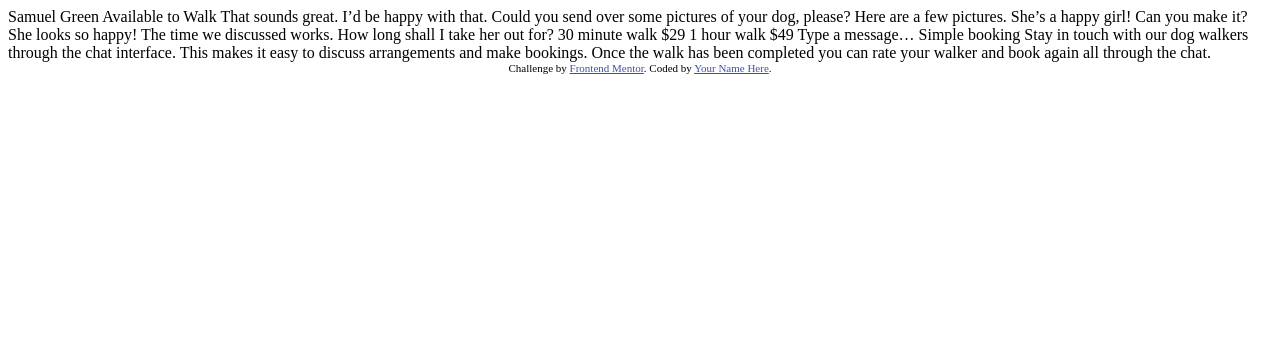
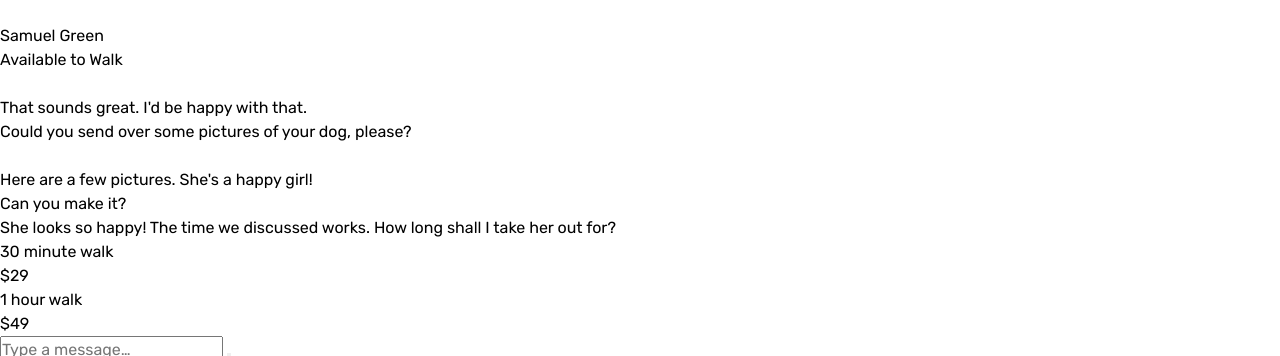
Before and after one commit to EbadShelby/chat-app-illustration-design-to-code_007, a plain HTML site: page index.html in a window 1280 px wide. Shown: the top 356 px of the page. Drawn offline with Linux system fonts and the light colour scheme.

Commit message:
add-web-structure-01

```diff
--- a/index.html
+++ b/index.html
@@ -1,51 +1,94 @@
 <!DOCTYPE html>
 <html lang="en">
-<head>
-  <meta charset="UTF-8">
-  <meta name="viewport" content="width=device-width, initial-scale=1.0"> <!-- displays site properly based on user's device -->
+  <head>
+    <meta charset="UTF-8" />
+    <meta name="viewport" content="width=device-width, initial-scale=1.0" />
 
-  <link rel="icon" type="image/png" sizes="32x32" href="./images/favicon-32x32.png">
+    <link
+      rel="icon"
+      type="image/png"
+      sizes="32x32"
+      href="./images/favicon-32x32.png"
+    />
+    <link rel="stylesheet" href="style.css" />
 
-  <title>Frontend Mentor | [Challenge Name Here]</title>
+    <link rel="preconnect" href="https://fonts.googleapis.com" />
+    <link rel="preconnect" href="https://fonts.gstatic.com" crossorigin />
+    <link
+      href="https://fonts.googleapis.com/css2?family=Rubik:ital,wght@0,300..900;1,300..900&display=swap"
+      rel="stylesheet"
+    />
 
-  <!-- Feel free to remove these styles or customise in your own stylesheet 👍 -->
-  <style>
-    .attribution { font-size: 11px; text-align: center; }
-    .attribution a { color: hsl(228, 45%, 44%); }
-  </style>
-</head>
-<body>
+    <title>Frontend Mentor | [Challenge Name Here]</title>
+  </head>
+  <body>
+    <main class="main">
+      <section class="section__grid">
+        <div class="section__grid__mobile-ui">
+          <div>
+            <div>
+              <img src="" alt="" />
+              <img src="" alt="" />
+            </div>
+            <div>
+              <p>Samuel Green</p>
+              <p>Available to Walk</p>
+            </div>
+            <div>
+              <img src="" alt="" />
+            </div>
+          </div>
 
-  Samuel Green
-  Available to Walk
+          <div>
+            <p>That sounds great. I'd be happy with that.</p>
+            <p>Could you send over some pictures of your dog, please?</p>
+          </div>
+          <div>
+            <div>
+              <img src="" alt="" />
+              <img src="" alt="" />
+              <img src="" alt="" />
+            </div>
+            <p>Here are a few pictures. She's a happy girl!</p>
+            <p>Can you make it?</p>
+          </div>
 
-  That sounds great. I’d be happy with that.
+          <div>
+            <p>
+              She looks so happy! The time we discussed works. How long shall I
+              take her out for?
+            </p>
+            <div>
+              <div>
+                <div></div>
+                <div>30 minute walk</div>
+              </div>
+              <div>$29</div>
+            </div>
+            <div>
+              <div>
+                <div></div>
+                <div>1 hour walk</div>
+              </div>
+              <div>$49</div>
+            </div>
+          </div>
 
-  Could you send over some pictures of your dog, please?
-
-  Here are a few pictures. She’s a happy girl!
-
-  Can you make it?
-
-  She looks so happy! The time we discussed works. How long shall I take her out for?
-
-  30 minute walk
-  $29
-
-  1 hour walk
-  $49
-
-  Type a message…
-
-  Simple booking
-
-  Stay in touch with our dog walkers through the chat interface. This makes it easy to
-  discuss arrangements and make bookings. Once the walk has been completed you can rate
-  your walker and book again all through the chat.
-
-  <div class="attribution">
-    Challenge by <a href="https://www.frontendmentor.io?ref=challenge" target="_blank">Frontend Mentor</a>.
-    Coded by <a href="#">Your Name Here</a>.
-  </div>
-</body>
+          <div>
+            <input type="text" placeholder="Type a message…" />
+            <button type="submit"></button>
+          </div>
+        </div>
+        <div class="section__grid--">
+          <h1>Simple booking</h1>
+          <p>
+            Stay in touch with our dog walkers through the chat interface. This
+            makes it easy to discuss arrangements and make bookings. Once the
+            walk has been completed you can rate your walker and book again all
+            through the chat.
+          </p>
+        </div>
+      </section>
+    </main>
+  </body>
 </html>
--- a/style.css
+++ b/style.css
@@ -0,0 +1,155 @@
+/* ======================================= */
+/* ========|| Custom Properties ||======== */
+/* ======================================= */
+:root {
+  --clr-primary-300: hsl(276, 100%, 81%);
+  --clr-primary-400: hsl(289, 100%, 72%);
+  --clr-primary-500: hsl(293, 100%, 63%);
+  --clr-primary-600: hsl(264, 100%, 61%);
+  --clr-primary-700: hsl(276, 55%, 52%);
+  --clr-primary-800: hsl(271, 36%, 24%);
+
+  --clr-neutral-100: hsl(0, 0%, 100%);
+  --clr-neutral-200: hsl(270, 20%, 96%);
+  --clr-neutral-300: hsl(206, 6%, 79%);
+  --clr-neutral-400: hsl(270, 7%, 64%);
+
+  --fw-regular: 400;
+  --fw-medium: 500;
+  --fw-bold: 700;
+
+  --ff-base: "Rubik", sans-serif;
+
+  --spacing-50: 4px;
+  --spacing-100: 8px;
+  --spacing-150: 12px;
+  --spacing-200: 16px;
+  --spacing-250: 20px;
+  --spacing-300: 24px;
+  --spacing-350: 28px;
+  --spacing-400: 32px;
+  --spacing-500: 40px;
+  --spacing-600: 48px;
+  --spacing-700: 60px;
+  --spacing-800: 100px;
+  --spacing-900: 160px;
+  --spacing-1000: 240px;
+
+  --fs-mobile-body: 1rem;
+  --fs-desktop-body: 1.125rem;
+  --fs-mobile-title: 2.375rem;
+  --fs-desktop-title: 2.5rem;
+  --fs-mobile-sub-title: ;
+  --fs-desktop-sub-title: ;
+  --fs-mobile-btn: ;
+  --fs-Desktop-btn: ;
+
+  --fs-body: ;
+  --fs-text: ;
+  --fs-title: clamp(
+    var(--fs-mobile-title),
+    2.3315rem + 0.2174vw,
+    var(--fs-desktop-title)
+  );
+  --fs-sub-title: ;
+  --fs-button: ;
+
+  --fs-message: ;
+  --fs-user: ;
+  --fs-price: ;
+}
+
+/* ======================================= */
+/* ===============|| Reset ||============= */
+/* ======================================= */
+*,
+*::before,
+*::after {
+  box-sizing: border-box;
+}
+
+* {
+  margin: 0;
+  padding: 0;
+}
+
+html:focus-within {
+  scroll-behavior: smooth;
+}
+
+html,
+body {
+  min-height: 100vh;
+}
+
+body {
+  line-height: 1.5;
+  text-rendering: optimizeSpeed;
+}
+
+img,
+picture,
+video,
+canvas,
+svg {
+  vertical-align: middle;
+  max-width: 100%;
+}
+
+input,
+button,
+textarea,
+select {
+  font: inherit;
+}
+
+p {
+  overflow-wrap: break-word;
+  text-wrap: pretty; /*prevent alone words*/
+  line-height: 1.5;
+}
+
+h1,
+h2,
+h3,
+h4,
+h5,
+h6 {
+  overflow-wrap: break-word;
+  line-height: 1.1;
+  text-wrap: balance;
+}
+
+/* ======================================= */
+/* ========|| General Styling ||========== */
+/* ======================================= */
+body {
+  font-family: var(--ff-base);
+}
+h1 {
+  font-size: var(--fs-title);
+  font-weight: var(--fw-medium);
+}
+/* ======================================= */
+/* ==========|| Header Style ||=========== */
+/* ======================================= */
+
+/* ======================================= */
+/* ===========|| Main Style ||============ */
+/* ======================================= */
+
+/* =============|| Buttons ||============= */
+
+/* =============|| Inputs ||============= */
+
+/* ======================================= */
+/* ==========|| footer Style ||=========== */
+/* ======================================= */
+
+/* ======================================= */
+/* ============|| Utilities ||============ */
+/* ======================================= */
+
+/* ======================================= */
+/* ===========|| Breakpoints ||=========== */
+/* ======================================= */
```
